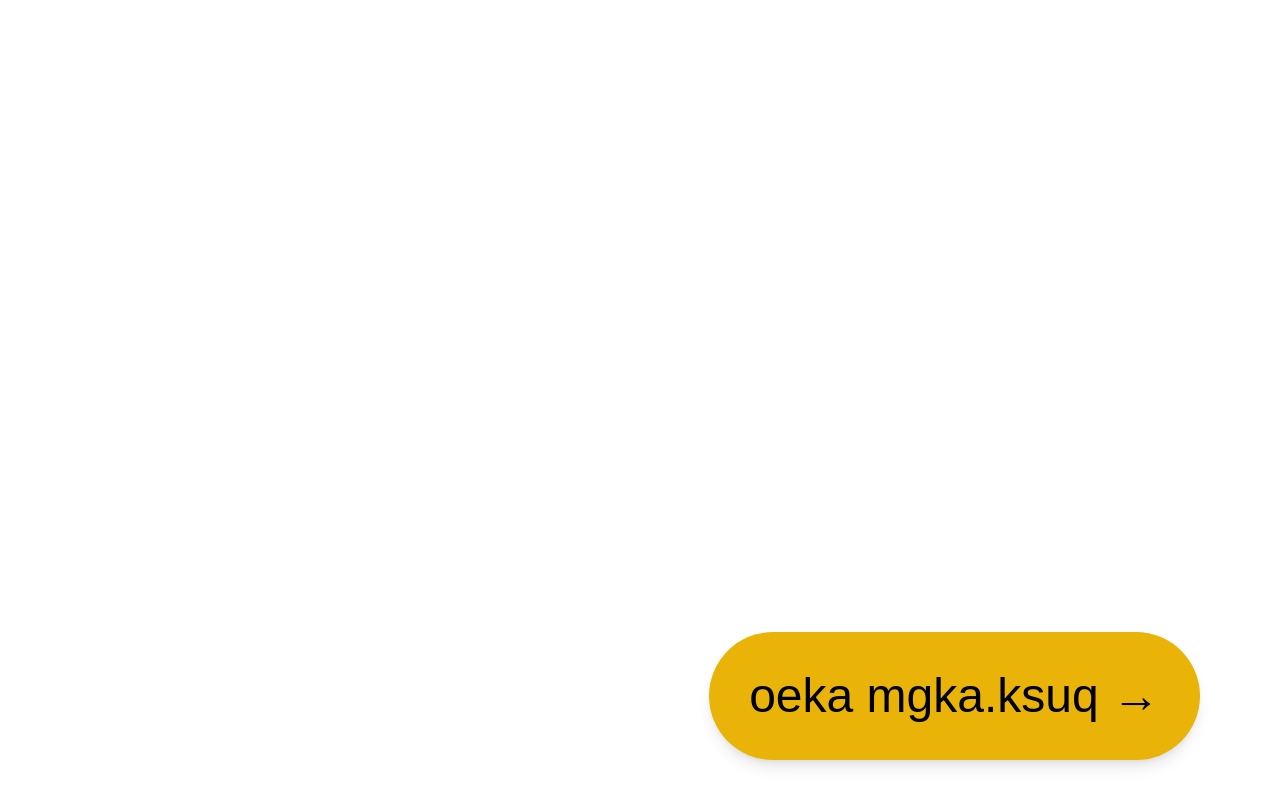
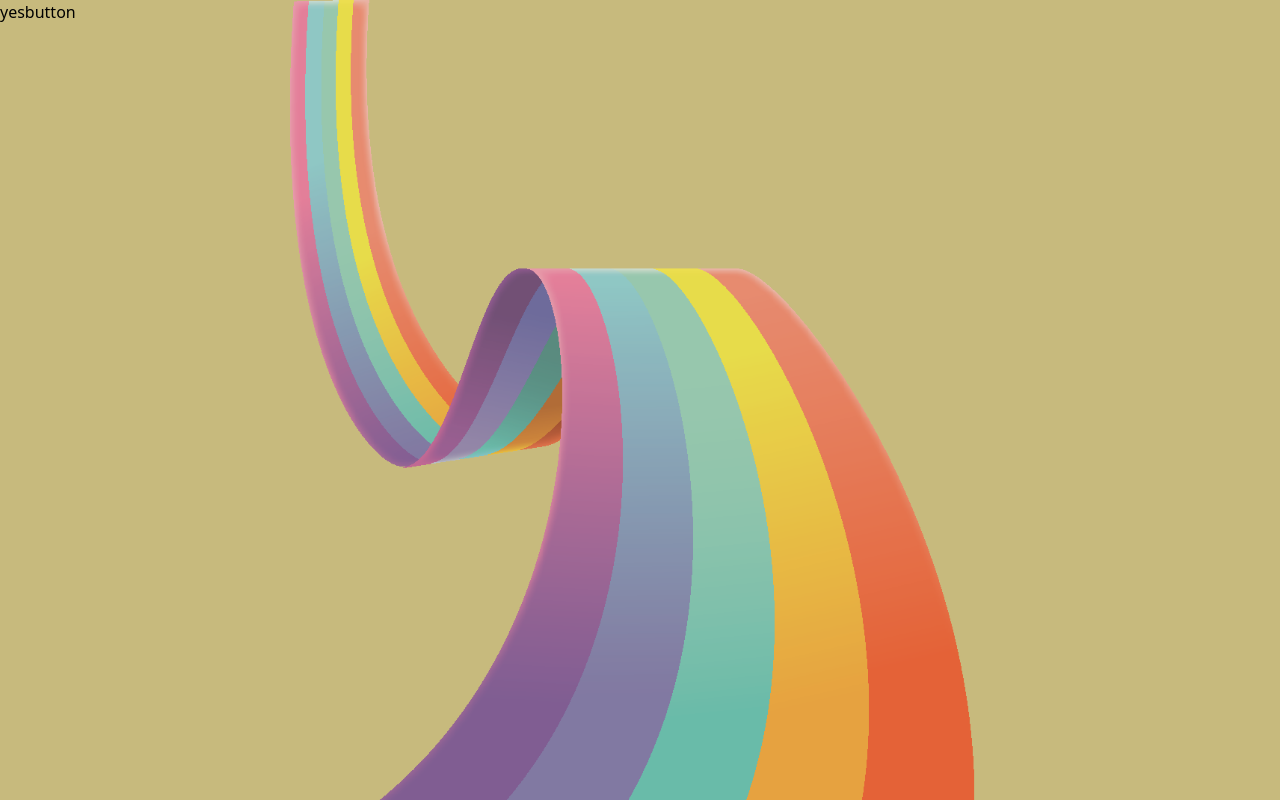
Before and after one commit to Nazeefa-Anees/Learning_Aid_For_The_Hearing_Impaired, a React (Vite) app in the folder learning_aid/: page / in a window 1280 px wide. Built offline with nearby package versions, Linux system fonts and the light colour scheme.

Commit message:
questionnaire page

```diff
--- a/learning_aid/src/App.jsx
+++ b/learning_aid/src/App.jsx
@@ -1,13 +1,13 @@
 import React from 'react'
+import Questionnaire from './pages/Questionnaire'
 
-import Splashscreen from './pages/Splashscreen'
 
 
 export default function
 () {
   return (
     <div>
-      <Splashscreen/>
+      <Questionnaire/>
     </div>
   )
 }
--- a/learning_aid/src/pages/Questionnaire.jsx
+++ b/learning_aid/src/pages/Questionnaire.jsx
@@ -1,10 +1,13 @@
 import React from 'react'
 import YesButton from '../components/YesButton'
 
+
 export default function Questionnaire() {
   return (
-    <div className="bg-[url('./assets/rainbow.svg')]">
+    <div className="bg-[url('./assets/rainbow.png')] bg-cover bg-center min-h-screen">
+      <div className="flex flex-col h-full">
         <YesButton/>
+        </div>
   </div>
   )
 }
--- a/learning_aid/src/pages/Splashscreen.jsx
+++ b/learning_aid/src/pages/Splashscreen.jsx
@@ -1,23 +1,13 @@
 import React from 'react'
+import './splash.css'
 
-
-<style>
-  background-image: url(./assets/Splashbg.jpg);
-  justify-content: center;
-  background-repeat: no-repeat;
-  background-size: cover;
-
-</style>
 
 export default function Splashscreen() {
   return (
-    <div  >
-        <div >
-        <button className="font-custom w-1000 h-30 p-10 text-5xl bg-yellow-500 rounded-full flex items-center justify-center absolute bottom-10 right-20 shadow-lg">
+    <div>
+      <button className="font-custom w-1000 h-30 p-10 text-5xl bg-yellow-500 rounded-full flex items-center justify-center absolute bottom-10 right-20 shadow-lg">
                 oeka mgka.ksuq →
         </button>
-
-    </div>
     </div>
   )
 }
--- /dev/null
+++ b/learning_aid/src/pages/questionnaire.css
@@ -0,0 +1,6 @@
+body{
+    background-image: url(../assets/rainbow.jpg);
+    justify-content: center;
+    background-repeat: no-repeat;
+    background-size: cover;
+}
```
Also changed, not shown: learning_aid/src/assets/rainbow.jpg (deleted), learning_aid/src/assets/rainbow.png (added).
